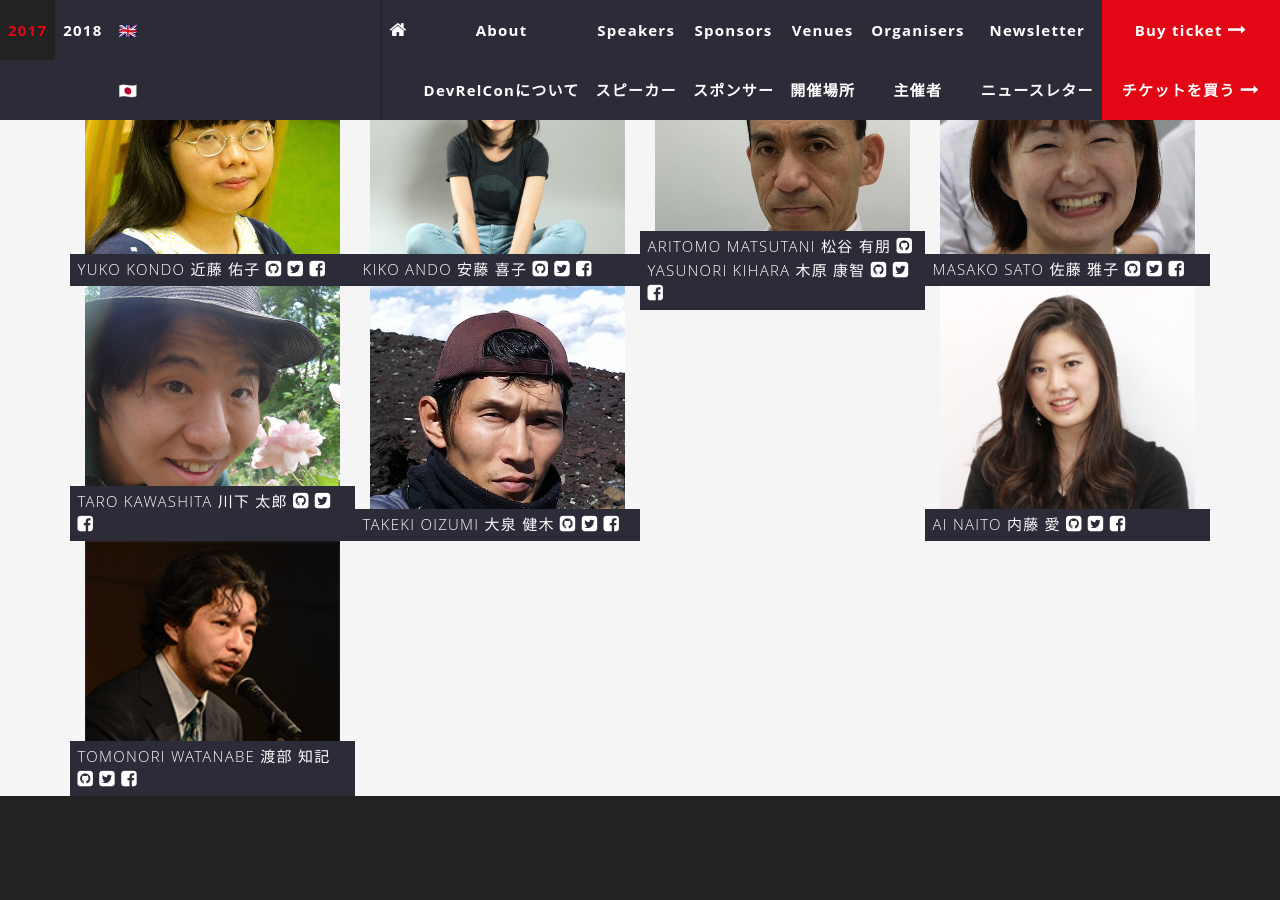
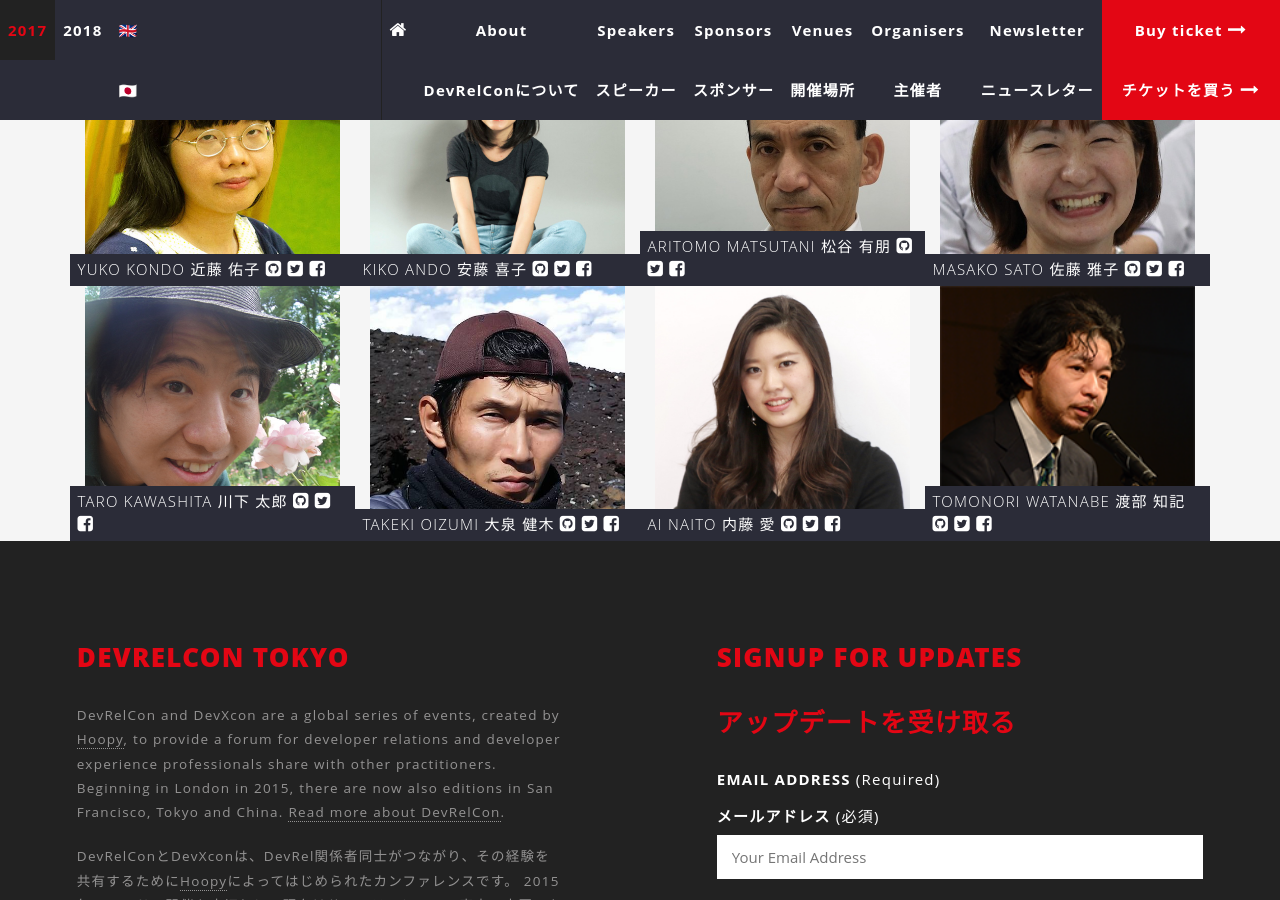
Before and after one commit to DevRelConTokyo2019/devrelcontokyo2019.github.io, a Jekyll site: the page built from index.html, in a window 1280 px wide and 900 px high, scrolled down 7103 px. Built offline with Jekyll 4.4.1, drawn with Linux system fonts in a browser that asks for light colours; nearby versions of some CDN libraries; comment, search, counter and statistics services are not loaded.

Commit message:
Update organizer

```diff
--- a/_data/organizers.yaml
+++ b/_data/organizers.yaml
@@ -141,17 +141,6 @@
   github: beajourneyman
   facebook: beajourneyman
   company: 'SAISON INFORMATION SYSTEMS CO.,LTD.'
-- objectId: vu99KYi8hvaCey3N
-  type: member
-  name: Yasunori Kihara
-  name_ja: 木原 康智
-  facebook: ysnrkr
-  company: Amazing Day
-  image: ''
-  twitter: ''
-  github: ''
-  title: ''
-  url: ''
 - objectId: 8idi7m6zVrNnf0ML
   type: member
   name: Ai Naito
```
